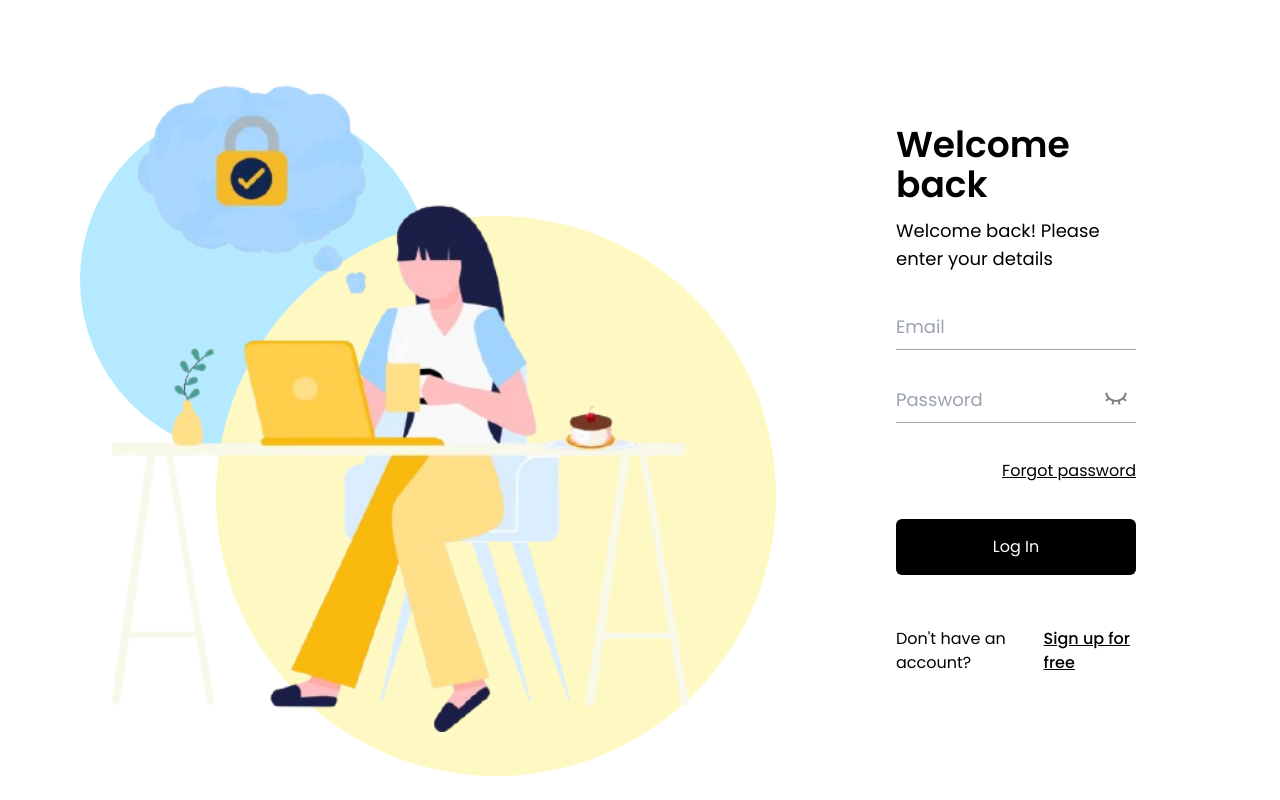
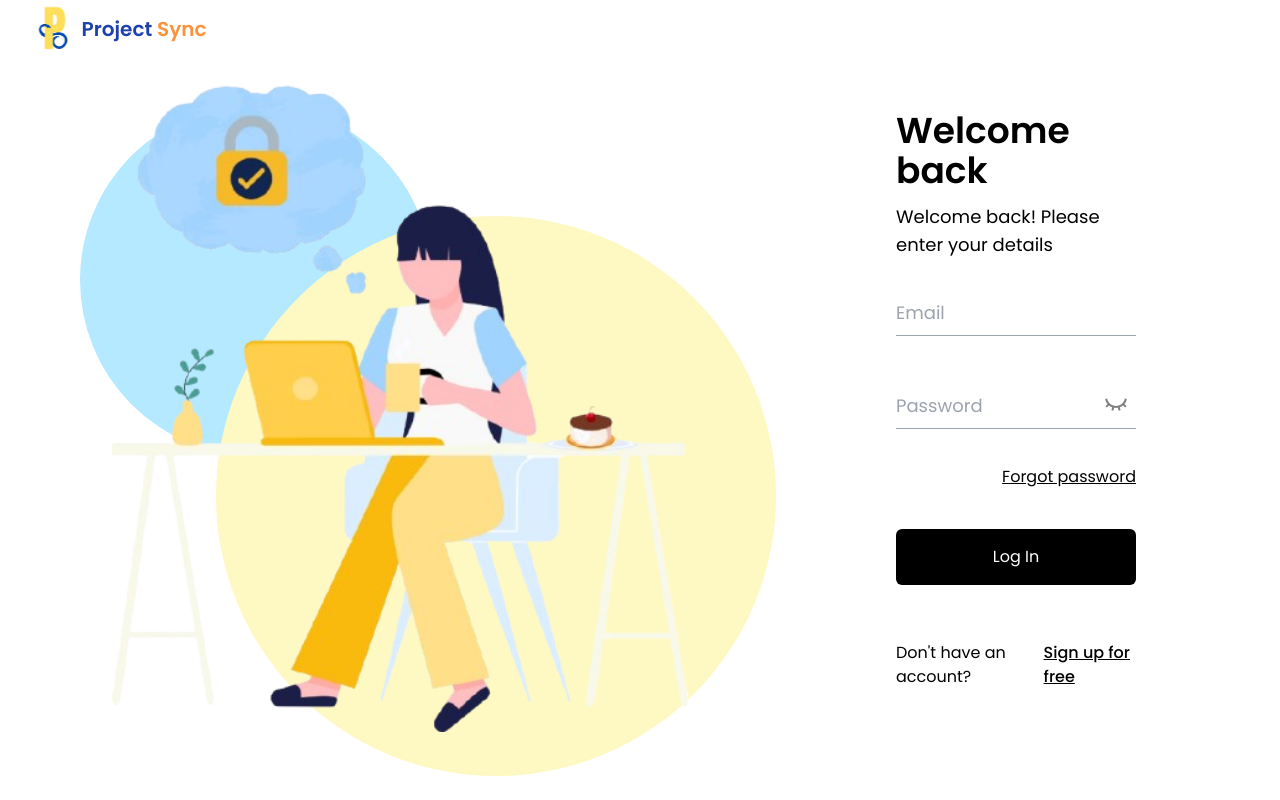
Before and after one commit to ruszuel/Project-Management, a React (Vite) app in the folder frontend/: page / in a window 1280 px wide. Built offline with nearby package versions, Linux system fonts and the light colour scheme.

Commit message:
modeified

```diff
--- a/frontend/src/components/Login.jsx
+++ b/frontend/src/components/Login.jsx
@@ -4,6 +4,7 @@ import { Formik } from 'formik'
 import InputField from './InputField'
 import { RiEyeCloseLine, RiEyeLine, RiEyeOffLine } from '@remixicon/react'
 import pic from '../assets/images/Login.png'
+import logo from '../assets/images/logo.png'
 
 const Login = () => {
   const [togglePass, setTogglePass] = useState(false)
@@ -15,6 +16,13 @@ const Login = () => {
     <div className='bg-white flex-1 flex flex-col px-6'>
       <div className='flex justify-center items-center h-full'>
         <section className='flex-1 h-screen flex'>
+          <div className='absolute top-0 flex items-center'>
+            <div>
+              <img src={logo} alt="" width={80}/>
+            </div>
+            <div></div>
+            <p className='font-poppins font-semibold text-xl w-full text-blue-800'>Project <span className='text-orange-400'>Sync</span></p>
+          </div>
           {/* images */}
           <div className='flex flex-1 relative justify-center items-center'>
             <div className='relative flex'>
@@ -41,18 +49,24 @@ const Login = () => {
                 }}
               >
                 {(props) => (
-                  <div className='flex flex-col gap-y-9'>
+                  <div className='flex flex-col gap-y-10'>
                     <section className='flex flex-col gap-y-9'>
-                      <InputField type={'text'} placeholder={'Email'} onChange={props.handleChange('email')} onBlur={props.handleBlur('email')}/>
-                      <div className='flex'>
-                        <InputField type={ togglePass ? 'text' : 'password'} placeholder={'Password'} onChange={props.handleChange('password')} onBlur={props.handleBlur('password')}/>
-                        {togglePass ? <RiEyeLine size={24} color='gray' className='-ml-8 cursor-pointer' onClick={() => setTogglePass(false)}/> : <RiEyeCloseLine size={24} color='gray' className='-ml-8 cursor-pointer' onClick={() => setTogglePass(true)}/>}
+                      <div>
+                        <p className='text-red-400 text-sm justify-self-end'>{props.errors.email && props.touched.email && props.errors.email}</p>
+                        <InputField type={'text'} placeholder={'Email'} onChange={props.handleChange('email')} onBlur={props.handleBlur('email')}/>
+                      </div>
+                      <div>
+                        <p className='text-red-400 justify-self-end mb-5 text-sm'>{props.errors.password && props.touched.password && props.errors.password}</p>
+                        <div className='flex'>
+                          <InputField type={ togglePass ? 'text' : 'password'} placeholder={'Password'} onChange={props.handleChange('password')} onBlur={props.handleBlur('password')}/>
+                          {togglePass ? <RiEyeLine size={24} color='gray' className='-ml-8 cursor-pointer' onClick={() => setTogglePass(false)}/> : <RiEyeCloseLine size={24} color='gray' className='-ml-8 cursor-pointer' onClick={() => setTogglePass(true)}/>}
+                        </div>
                       </div>
                       <div className='flex justify-end'>
                         <a href="/forgot-pass" className='justify-self-end underline'>Forgot password</a>
                       </div>
                     </section>
-                    <button type="submit" className='bg-black text-white p-4 rounded-md mb-4'>Log In</button>
+                    <button type="submit" className='bg-black text-white p-4 rounded-md mb-4 hover:bg-gray-700'>Log In</button>
                     <div className='flex gap-x-1 items-center justify-center'>
                       <p>Don't have an account? </p>
                       <a href="/sign-up" className='font-medium underline'> Sign up for free</a>
```
